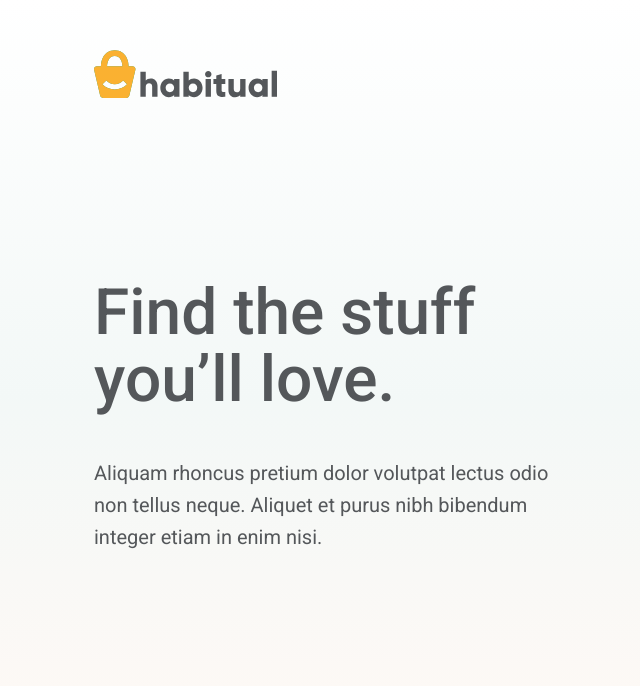
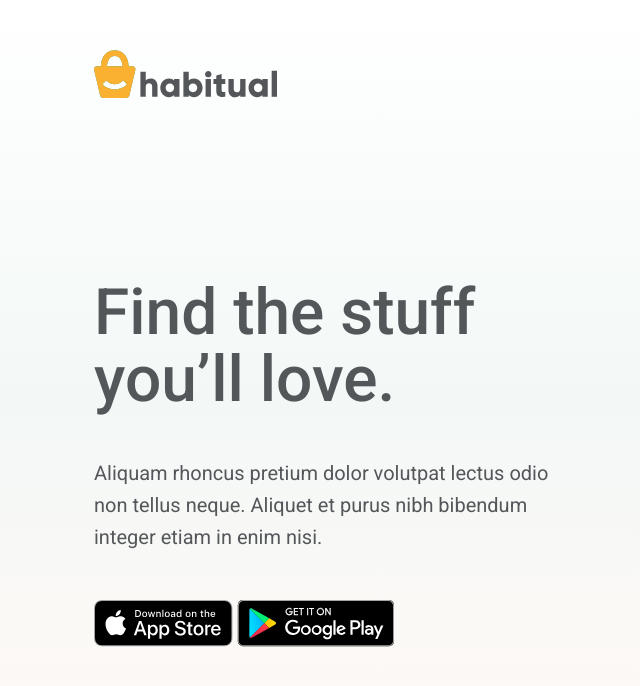
Before and after one commit to Ameer2000Mzori/Splash-Page, a website built with webpack: page src/index.html in a window 1280 px wide. Shown: the whole page, without its empty margins (127-767 px from the left). Built offline with nearby package versions, Linux system fonts and the light colour scheme.

Commit message:
added icons  + styling

```diff
--- a/src/index.html
+++ b/src/index.html
@@ -31,8 +31,12 @@
         </p>
       </div>
       <div class="buttons-Wrap">
-        <img class="apple-Img" src="" alt="" />
-        <img class="sam-Img" src="" alt="" />
+        <img
+          class="apple-Img"
+          src="./assets/App Store Badge US Black.svg"
+          alt=""
+        />
+        <img class="sam-Img" src="./assets/Google Play Badge US.svg" alt="" />
       </div>
     </header>
     <script src="script.js"></script>
--- a/src/style.scss
+++ b/src/style.scss
@@ -43,4 +43,10 @@ body {
       line-height: 32px;
     }
   }
+
+  .buttons-Wrap {
+    position: absolute;
+    top: 600px;
+    left: 221px;
+  }
 }
```
Also changed, not shown: src/style.css, 1 other file.
